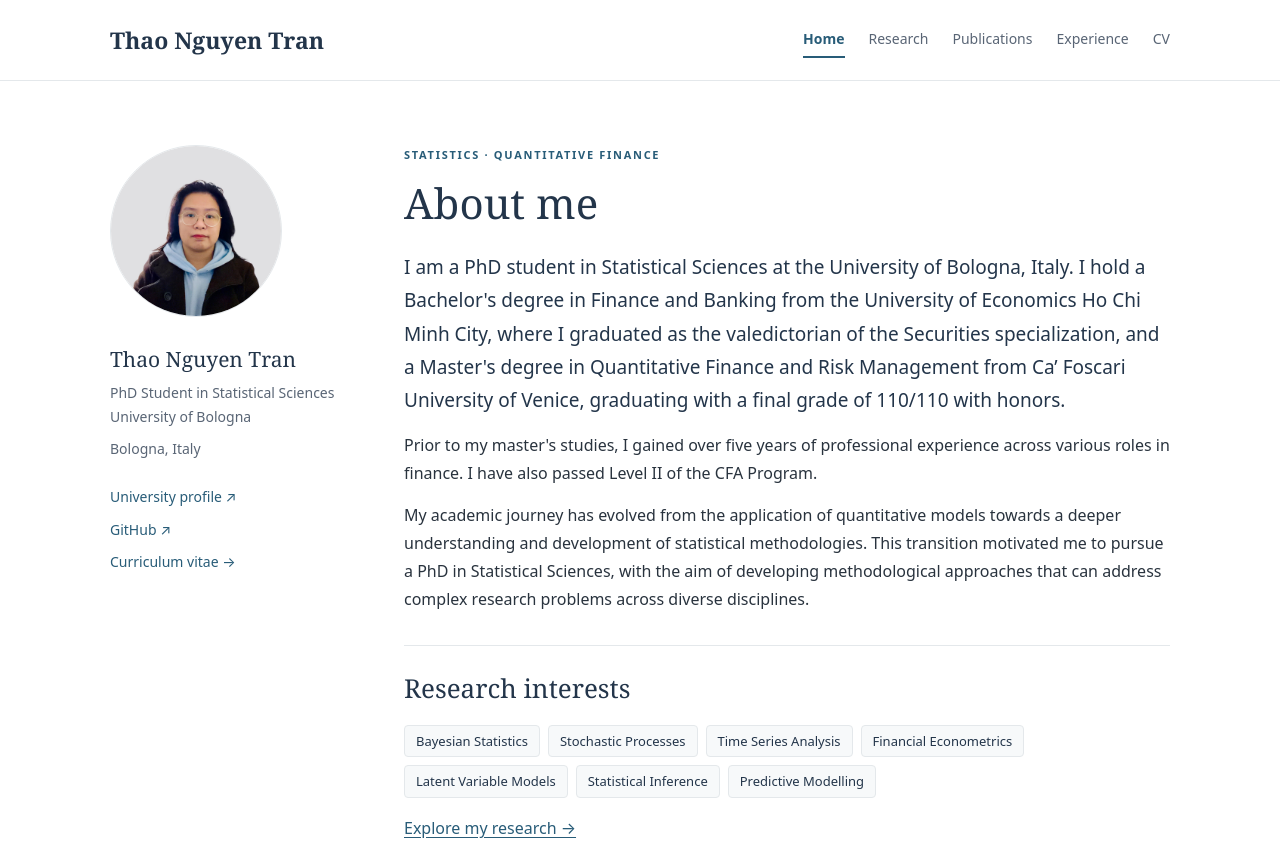
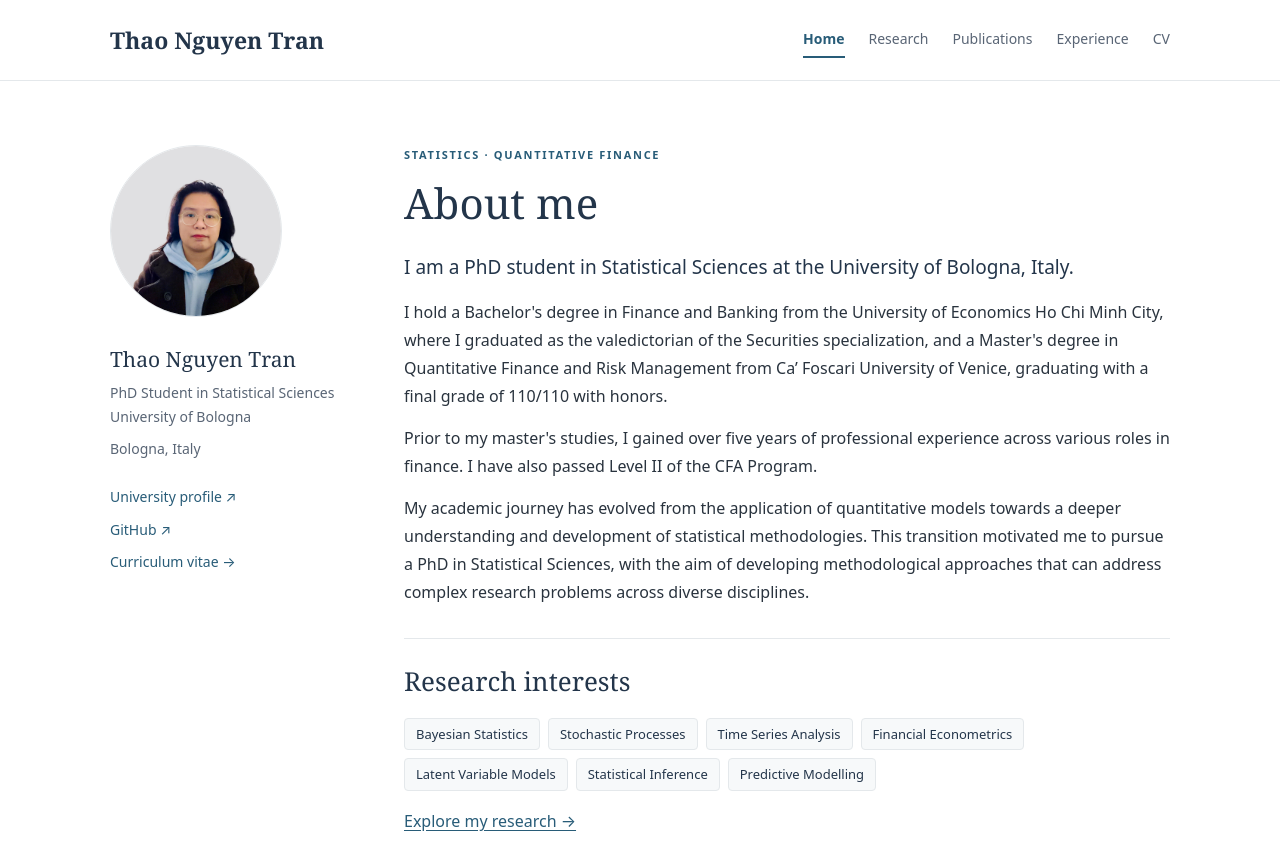
Before and after one commit to thaonguyen-tran/thaonguyen-tran.github.io, a plain HTML site: page index.html in a window 1280 px wide. Shown: the top 845 px of the page. Drawn offline with Linux system fonts and the light colour scheme.

Commit message:
index
Reformatted paragraph for better readability.

```diff
--- a/index.html
+++ b/index.html
@@ -98,10 +98,13 @@
 
             <p class="lead">
                 I am a PhD student in Statistical Sciences at the University of Bologna, Italy.
+            </p>
+
+            <p>
                 I hold a Bachelor's degree in Finance and Banking from the University of Economics Ho Chi Minh City,
-                where I graduated as the valedictorian of the Securities specialization,
-                and a Master's degree in Quantitative Finance and Risk Management from Ca’ Foscari University of Venice,
-                graduating with a final grade of 110/110 with honors.
+                where I graduated as the valedictorian of the Securities specialization, and a Master's degree in
+                Quantitative Finance and Risk Management from Ca’ Foscari University of Venice, graduating with a
+                final grade of 110/110 with honors.
             </p>
 
             <p>
```
